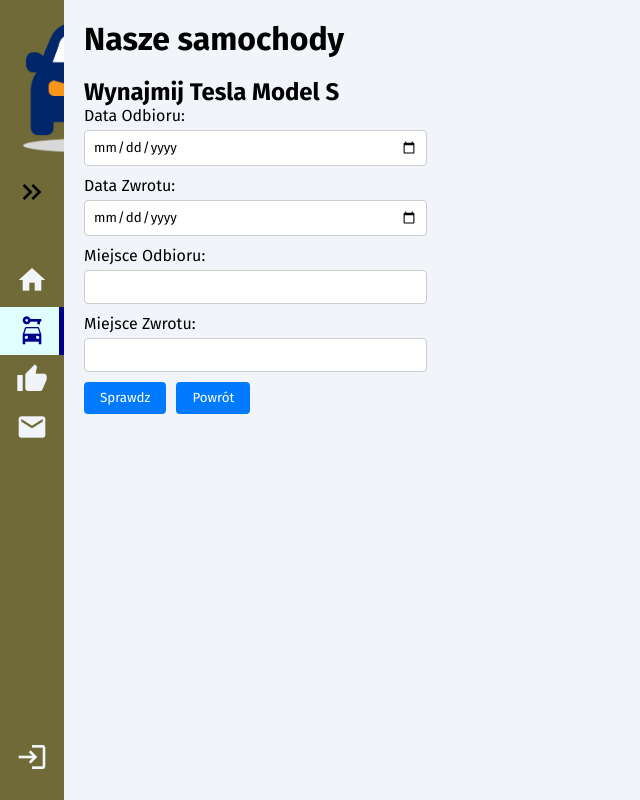
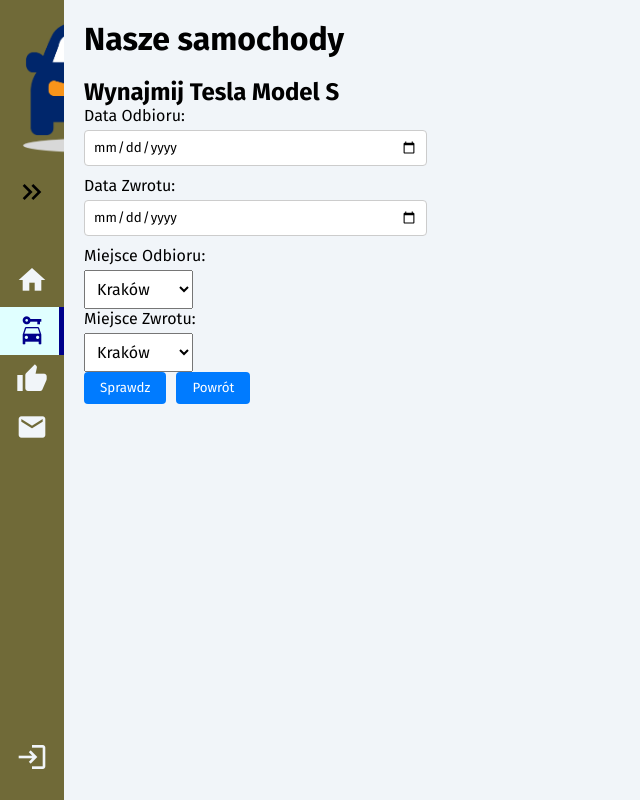
Before and after one commit to patrykzapala/rent-a-ride, a Vue app: page /flota in a window 1280 px wide. Both pictures are taken after a click on the element 287 px from the left and 321 px from the top of the page. Shown: the whole page, without its empty margins (0-640 px from the left). Built offline with nearby package versions, Linux system fonts and the light colour scheme.

Commit message:
changed rental form

```diff
--- a/src/views/Flota.vue
+++ b/src/views/Flota.vue
@@ -11,9 +11,9 @@
         <option value="Hybrydowy">Hybrydowy</option>
       </select>
 
-      <label for="capacity">Wybierz pojemność:</label>
+      <label for="capacity">Liczba osób :</label>
       <select v-model="selectedCapacity" id="capacity">
-        <option value="">Dowolne</option>
+        <option value="">Dowolna</option>
         <option value="4">4</option>
         <option value="5">5</option>
         <option value="6+">6+</option>
@@ -21,7 +21,7 @@
 
       <label for="gearbox">Wybierz rodzaj skrzyni biegów:</label>
       <select v-model="selectedGearbox" id="gearbox">
-        <option value="">Dowolne</option>
+        <option value="">Dowolna</option>
         <option value="Manualna">Manualna</option>
         <option value="Automatyczna">Automatyczna</option>
       </select>
@@ -55,11 +55,21 @@
       <label for="endDate">Data Zwrotu:</label>
       <input type="date" id="endDate" v-model="rentalData.endDate" required>
 
-      <label for="startLocation">Miejsce Odbioru:</label>
-      <input type="text" id="startLocation" v-model="rentalData.startLocation" required>
+	  <label for="startLocation">Miejsce Odbioru:</label>
+		<select v-model="rentalData.startLocation" id="startLocation">
+		<option value="Kraków">Kraków</option>
+		<option value="Warszawa">Warszawa</option>
+		<option value="Wrocław">Wrocław</option>
+		<!-- Dodaj więcej opcji, jeśli potrzebujesz -->
+		</select>
 
-      <label for="endLocation">Miejsce Zwrotu:</label>
-      <input type="text" id="endLocation" v-model="rentalData.endLocation" required>
+		<label for="endLocation">Miejsce Zwrotu:</label>
+		<select v-model="rentalData.endLocation" id="endLocation">
+		<option value="Kraków">Kraków</option>
+		<option value="Warszawa">Warszawa</option>
+		<option value="Wrocław">Wrocław</option>
+		<!-- Dodaj więcej opcji, jeśli potrzebujesz -->
+		</select>
 
 	  <div class="button-wrapper">
         <button type="submit">Sprawdz</button>
@@ -213,8 +223,8 @@
 		rentalData: {
 		  startDate: '',
 		  endDate: '',
-		  startLocation: '',
-		  endLocation: ''
+		  startLocation: 'Kraków',
+		  endLocation: 'Kraków'
 		}
 	  };
 	},
@@ -384,6 +394,11 @@ form input {
   border-radius: 4px;
 }
 
+form select {
+  padding: 8px; /* Zwiększamy pola wypełnienia */
+  font-size: 16px; /* Zwiększamy rozmiar czcionki */
+}
+
 form button {
   padding: 8px 16px;
   background-color: #007bff;
```
